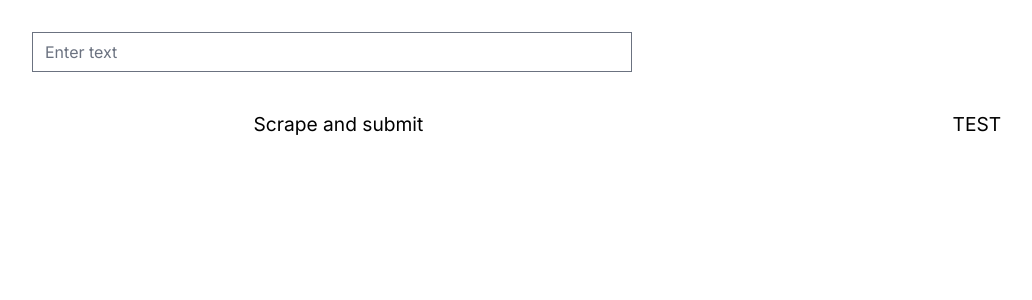
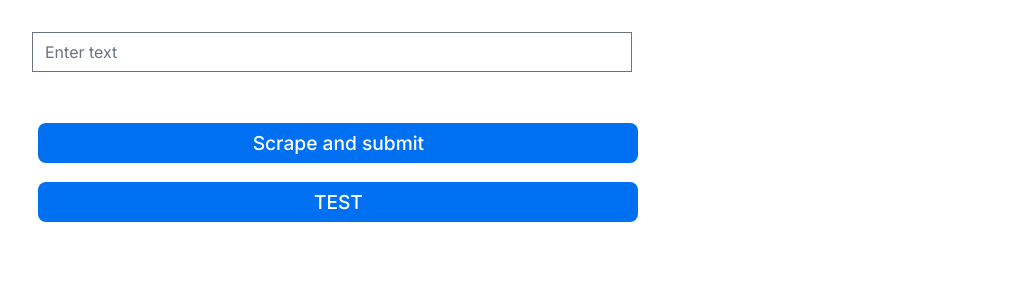
Before and after one commit to Jonathanko52/next-test, a Next.js app: page /textinput in a window 1280 px wide. Shown: the top 300 px of the page, without its empty margins (0-1032 px from the left). Built offline with nearby package versions, Linux system fonts and the light colour scheme; a web font is replaced by a local one.

Commit message:
css fixed

```diff
--- a/app/textinput/page.tsx
+++ b/app/textinput/page.tsx
@@ -1,6 +1,7 @@
 "use client";
 
 import { useState } from "react";
+import { Button } from "@/app/ui/button";
 
 export default function TextboxWithButton() {
   const [value, setValue] = useState("");
@@ -84,28 +85,31 @@ export default function TextboxWithButton() {
         />
       </div>
       <div>
-        <button
+        <Button
+          className="bg-success justify-center"
           style={{
             width: "600px",
             height: "40px",
             fontSize: "1.2em",
+            margin: "1em",
             marginLeft: "2em",
           }}
           onClick={scrapeAndSubmit}>
           Scrape and submit
-        </button>
-        <button
+        </Button>
+        <Button
           type="button"
-          className="bg-success"
+          className="bg-success justify-center"
           style={{
             width: "600px",
             height: "40px",
             fontSize: "1.2em",
+            margin: "1em",
             marginLeft: "2em",
           }}
           onClick={test}>
           TEST
-        </button>
+        </Button>
       </div>
       <br></br>
       <div
```
